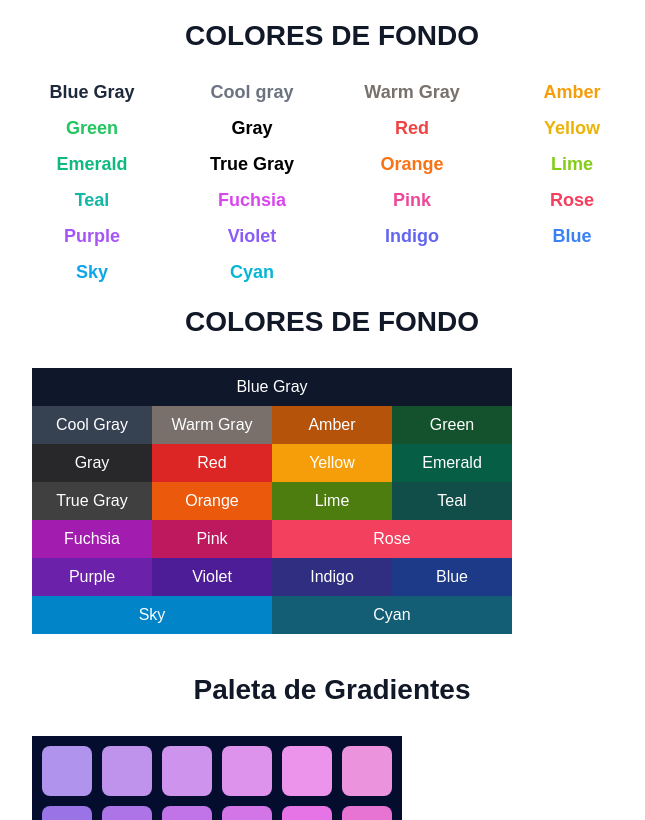
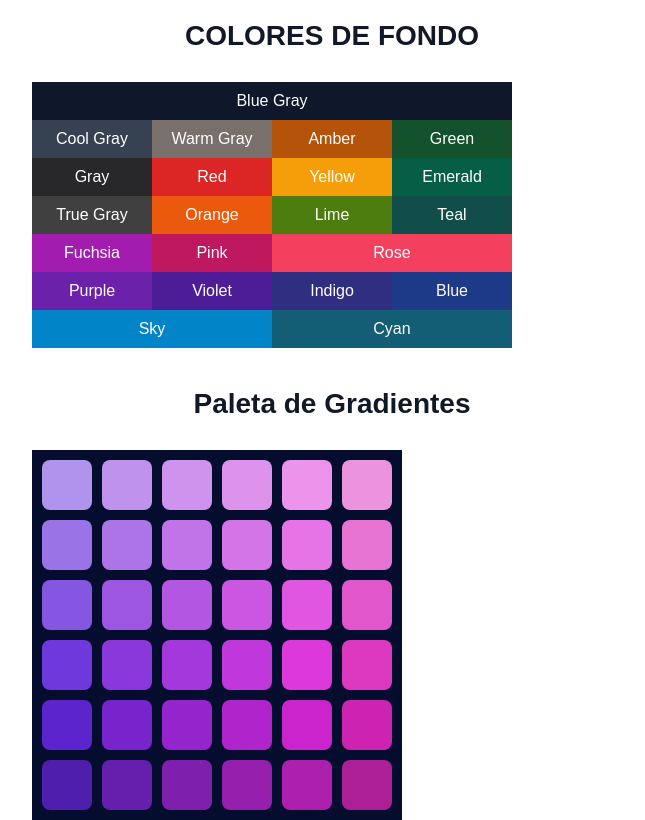
Before and after one commit to roz-mari/baby-steps-css, a plain HTML site: page index.html in a window 1280 px wide. Shown: the part 1055-1875 px from the top of the page, without its empty margins (48-693 px from the left). Drawn offline with Linux system fonts and the light colour scheme.

Commit message:
Added changes in index.html

```diff
--- a/index.html
+++ b/index.html
@@ -72,37 +72,6 @@
   </div>
 
 
-    <h2>COLORES DE FONDO</h2>
-      <div class="grid">
-        <div class="bg blue-gray">Blue Gray</div>
-        <div class="bg cool-gray">Cool gray</div>
-        <div class="bg warm-gray">Warm Gray</div>
-        <div class="bg amber">Amber</div>
-        <div class="bg green">Green</div>
-
-        <div class="bg gray">Gray</div>
-        <div class="bg red">Red</div>
-        <div class="bg yellow">Yellow</div>
-        <div class="bg emerald">Emerald</div>
-
-        <div class="bg true-gray">True Gray</div>
-        <div class="bg orange">Orange</div>
-        <div class="bg lime">Lime</div>
-        <div class="bg teal">Teal</div>
-
-        <div class="bg fuchsia">Fuchsia</div>
-        <div class="bg pink">Pink</div>
-        <div class="bg rose">Rose</div>
-
-        <div class="bg purple">Purple</div>
-        <div class="bg violet">Violet</div>
-        <div class="bg indigo">Indigo</div>
-        <div class="bg blue">Blue</div>
-
-        <div class="bg sky">Sky</div>
-        <div class="bg cyan">Cyan</div>
-      </div>
-
       <h2 class="section-title">COLORES DE FONDO</h2>
       <div class="color-grid">
         <div class="color-box bg-blue-gray span-4">Blue Gray</div>
```
